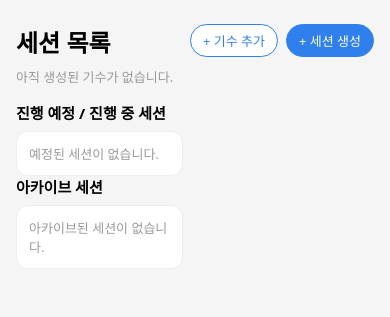
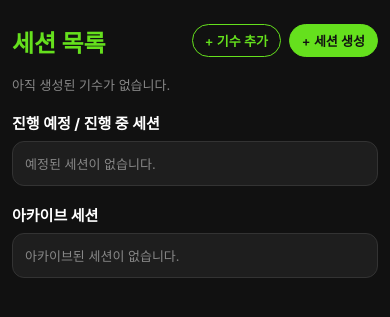
Before and after one commit to Pirogramming-24/hackathon_qteogry, a Django app: page / in a window 390 px wide. Shown: the top 317 px of the page. Run offline with Django 5.2, Linux system fonts and the light colour scheme; the visitor is signed in with stand-in values (Sample User, id 1); data that the repository does not hold is empty.

Commit message:
feat: css파일 추가

```diff
--- /dev/null
+++ b/live_sessions/static/live_sessions/live_sessions_ny.css
@@ -0,0 +1,274 @@
+/* ===========================
+   공통: 전체 다크 레이아웃
+   =========================== */
+body {
+    margin: 0;
+    padding: 0;
+    font-family: 'Pretendard', -apple-system, BlinkMacSystemFont, system-ui, Roboto, sans-serif;
+    background-color: #111111;
+    color: #FFFFFF;
+}
+
+/* 페이지 공통 래퍼 */
+.page-wrapper_ny {
+    max-width: 960px;
+    margin: 0 auto;
+    padding: 32px 16px 48px;
+    box-sizing: border-box;
+}
+
+/* ===========================
+   공통 버튼 스타일
+   =========================== */
+.btn_ny {
+    display: inline-block;
+    border-radius: 999px;
+    border: 1px solid #65E01D;
+    background: #65E01D;
+    color: #111;
+    padding: 8px 14px;
+    font-size: 14px;
+    font-weight: 600;
+    cursor: pointer;
+    text-decoration: none;
+    text-align: center;
+    transition: background-color 0.2s, transform 0.2s, box-shadow 0.2s, color 0.2s, border-color 0.2s;
+}
+
+.btn_ny:hover {
+    background-color: #52C015;
+    border-color: #52C015;
+    transform: translateY(-1px);
+    box-shadow: 0 4px 12px rgba(101, 224, 29, 0.45);
+}
+
+.btn-outline_ny {
+    background: transparent;
+    color: #65E01D;
+}
+
+/* 작은 버튼 (헤더용) */
+.btn-sm_ny {
+    padding: 6px 12px;
+    font-size: 13px;
+}
+
+/* ===========================
+   폼 페이지 (기수 / 세션 생성)
+   =========================== */
+.form-page_ny {
+    max-width: 480px;
+    margin: 40px auto;
+}
+
+.form-card_ny {
+    background: #1E1E1E;
+    border-radius: 16px;
+    padding: 24px 20px 28px;
+    box-shadow: 0 6px 20px rgba(0, 0, 0, 0.6);
+    border: 1px solid #333;
+    box-sizing: border-box;
+}
+
+.form-title_ny {
+    margin: 0 0 16px;
+    font-size: 22px;
+    font-weight: 800;
+    color: #65E01D;
+}
+
+/* 각 필드 블록 */
+.field_ny {
+    margin-bottom: 14px;
+}
+
+/* 라벨 공통 */
+.field_ny label {
+    font-size: 14px;
+    font-weight: 600;
+    display: block;
+    margin-bottom: 6px;
+    color: #CCCCCC;
+}
+
+/* 인풋 / 셀렉트 / 텍스트에어리어 공통 */
+.form-card_ny input,
+.form-card_ny select,
+.form-card_ny textarea {
+    width: 100%;
+    padding: 9px 11px;
+    border-radius: 8px;
+    border: 1px solid #444;
+    font-size: 14px;
+    background-color: #222;
+    color: #FFFFFF;
+    box-sizing: border-box;
+}
+
+.form-card_ny input:focus,
+.form-card_ny select:focus,
+.form-card_ny textarea:focus {
+    outline: none;
+    border-color: #65E01D;
+}
+
+/* 버튼 영역 */
+.form-actions_ny {
+    display: flex;
+    justify-content: space-between;
+    align-items: center;
+    margin-top: 18px;
+}
+
+/* 에러 메시지 (Django form errorlist) */
+.errorlist {
+    color: #FF6B6B;
+    font-size: 13px;
+    margin: 4px 0;
+    padding-left: 16px;
+}
+
+/* ===========================
+   세션 리스트 페이지
+   =========================== */
+
+/* 헤더 영역 */
+.page-header_ny {
+    display: flex;
+    justify-content: space-between;
+    align-items: flex-start;
+    margin-bottom: 16px;
+}
+
+.page-header-left_ny {
+    display: flex;
+    flex-direction: column;
+    gap: 6px;
+}
+
+.page-title_ny {
+    font-size: 24px;
+    font-weight: 800;
+    color: #65E01D;
+}
+
+.page-subtitle_ny {
+    font-size: 13px;
+    color: #AAAAAA;
+}
+
+.admin-actions_ny {
+    display: flex;
+    gap: 8px;
+}
+
+/* 기수 선택 토글 */
+.generation-bar_ny {
+    margin: 8px 0 18px;
+}
+
+.generation-list_ny {
+    display: flex;
+    gap: 8px;
+    flex-wrap: wrap;
+}
+
+.generation-chip_ny {
+    padding: 6px 12px;
+    font-size: 14px;
+    border-radius: 999px;
+    border: 1px solid #444;
+    background: #1E1E1E;
+    cursor: pointer;
+    text-decoration: none;
+    color: #CCCCCC;
+    transition: background-color 0.2s, color 0.2s, border-color 0.2s;
+}
+
+.generation-chip_ny:hover {
+    border-color: #65E01D;
+    color: #FFFFFF;
+}
+
+.generation-chip_ny.active_ny {
+    background: #65E01D;
+    color: #111;
+    border-color: #65E01D;
+}
+
+/* 메인 2단 레이아웃 (진행 / 아카이브) */
+.content-row_ny {
+    display: grid;
+    grid-template-columns: 1fr 1fr;
+    gap: 24px;
+}
+
+.section-title_ny {
+    font-size: 15px;
+    font-weight: 700;
+    margin-bottom: 8px;
+}
+
+/* 세션 카드 */
+.session-card_ny {
+    border-radius: 16px;
+    padding: 12px 16px;
+    background: #1E1E1E;
+    box-shadow: 0 4px 12px rgba(0, 0, 0, 0.6);
+    margin-bottom: 12px;
+    border: 1px solid #333;
+    transition: transform 0.2s, border-color 0.2s, box-shadow 0.2s;
+}
+
+.session-card_ny:hover {
+    transform: translateY(-2px);
+    border-color: #65E01D;
+    box-shadow: 0 6px 16px rgba(101, 224, 29, 0.4);
+}
+
+.session-card_ny .title_ny {
+    font-weight: 700;
+    margin-bottom: 4px;
+    color: #FFFFFF;
+}
+
+.session-card_ny .meta_ny {
+    font-size: 12px;
+    color: #AAAAAA;
+}
+
+.session-link_ny {
+    text-decoration: none;
+    color: inherit;
+    display: block;
+}
+
+/* 비어 있을 때 박스 */
+.empty-box_ny {
+    padding: 12px;
+    border-radius: 12px;
+    background: #1E1E1E;
+    border: 1px solid #333;
+    color: #888888;
+    font-size: 13px;
+}
+
+/* 작은 안내 텍스트 */
+.empty-text_ny {
+    font-size: 13px;
+    color: #888888;
+}
+
+/* ===========================
+   반응형 (태블릿 이하)
+   =========================== */
+@media (max-width: 768px) {
+    .page-wrapper_ny {
+        padding: 24px 12px 32px;
+    }
+
+    .content-row_ny {
+        grid-template-columns: 1fr;
+        gap: 18px;
+    }
+}
--- a/live_sessions/templates/live_sessions/session_list.html
+++ b/live_sessions/templates/live_sessions/session_list.html
@@ -3,149 +3,20 @@
 <head>
   <meta charset="UTF-8" />
   <title>세션 목록</title>
-
-  <style>
-    body {
-      font-family: system-ui, -apple-system, BlinkMacSystemFont;
-      margin: 0;
-      padding: 0;
-      background: #f5f5f5;
-    }
-
-    .page {
-      max-width: 960px;
-      margin: 0 auto;
-      padding: 24px 16px 48px;
-    }
-
-    /* ----- HEADER ----- */
-    .page-header {
-      display: flex;
-      justify-content: space-between;
-      align-items: flex-start;
-      margin-bottom: 8px;
-    }
-
-    .page-header-left {
-      display: flex;
-      flex-direction: column;
-      gap: 4px;
-    }
-
-    .page-title {
-      font-size: 24px;
-      font-weight: 700;
-    }
-
-    .admin-actions {
-      display: flex;
-      gap: 8px;
-    }
-
-    .btn {
-      border-radius: 999px;
-      border: 1px solid #2f80ed;
-      background: #2f80ed;
-      color: #fff;
-      padding: 6px 12px;
-      font-size: 13px;
-      cursor: pointer;
-      text-decoration: none;
-    }
-
-    .btn--outline {
-      background: #fff;
-      color: #2f80ed;
-    }
-
-    /* ----- GENERATION BAR ----- */
-    .generation-bar {
-      margin: 8px 0 16px;
-    }
-
-    .generation-list {
-      display: flex;
-      gap: 8px;
-      flex-wrap: wrap;
-    }
-
-    .generation-chip {
-      padding: 6px 12px;
-      font-size: 14px;
-      border-radius: 999px;
-      border: 1px solid #ddd;
-      background: white;
-      cursor: pointer;
-      text-decoration: none;
-      color: #333;
-    }
-
-    .generation-chip.active {
-      background: #2f80ed;
-      color: #fff;
-      border-color: #2f80ed;
-    }
-
-    /* ----- CONTENT LAYOUT ----- */
-    .content-row {
-      display: grid;
-      grid-template-columns: 1fr 1fr;
-      gap: 24px;
-    }
-
-    .section-title {
-      font-size: 15px;
-      font-weight: 700;
-      margin-bottom: 8px;
-    }
-
-    /* ----- SESSION CARD ----- */
-    .session-card {
-      border-radius: 20px;
-      padding: 12px 16px;
-      background: white;
-      box-shadow: 0 4px 10px rgba(0, 0, 0, 0.05);
-      margin-bottom: 12px;
-    }
-
-    .session-card .title {
-      font-weight: 700;
-      margin-bottom: 4px;
-    }
-
-    .session-card .meta {
-      font-size: 12px;
-      color: #777;
-    }
-
-    .empty-box {
-      padding: 12px;
-      border-radius: 12px;
-      background: white;
-      border: 1px solid #eee;
-      color: #999;
-      font-size: 13px;
-    }
-
-    .session-link {
-      text-decoration: none;
-      color: inherit;
-      display: block;
-    }
-
-  </style>
+  {% load static %}
+  <link rel="stylesheet" href="{% static 'live_sessions/live_sessions_ny.css' %}">
 </head>
 
 <body>
-  <div class="page">
+  <div class="page-wrapper_ny">
 
     <!-- ===== HEADER ===== -->
-    <div class="page-header">
-      <div class="page-header-left">
-        <div class="page-title">세션 목록</div>
+    <div class="page-header_ny">
+      <div class="page-header-left_ny">
+        <div class="page-title_ny">세션 목록</div>
 
         {% if selected_generation %}
-          <div style="font-size: 13px; color: #666;">
+          <div class="page-subtitle_ny">
             현재 선택된 기수:
             <strong>{{ selected_generation.name }}</strong>
           </div>
@@ -153,19 +24,19 @@
       </div>
 
       {% if is_session_owner %}
-      <div class="admin-actions">
-        <a class="btn btn--outline"
+      <div class="admin-actions_ny">
+        <a class="btn_ny btn-outline_ny btn-sm_ny"
            href="{% url 'generation_create' %}">
           + 기수 추가
         </a>
 
         {% if selected_generation %}
-          <a class="btn"
+          <a class="btn_ny btn-sm_ny"
              href="{% url 'session_create' %}?generation={{ selected_generation.id }}">
             + 세션 생성
           </a>
         {% else %}
-          <a class="btn"
+          <a class="btn_ny btn-sm_ny"
              href="{% url 'session_create' %}">
             + 세션 생성
           </a>
@@ -176,20 +47,17 @@
 
 
     <!-- ===== GENERATION TOGGLE ===== -->
-    <div class="generation-bar">
-      <div class="generation-list">
+    <div class="generation-bar_ny">
+      <div class="generation-list_ny">
         {% for gen in generations %}
           <a
             href="{% url 'session_list' %}?generation={{ gen.id }}"
-            class="generation-chip
-              {% if selected_generation and gen.id == selected_generation.id %}
-                active
-              {% endif %}"
+            class="generation-chip_ny {% if selected_generation and gen.id == selected_generation.id %}active_ny{% endif %}"
           >
             {{ gen.name }}
           </a>
         {% empty %}
-          <span style="font-size: 13px; color: #999;">
+          <span class="empty-text_ny">
             아직 생성된 기수가 없습니다.
           </span>
         {% endfor %}
@@ -198,20 +66,20 @@
 
 
     <!-- ===== MAIN CONTENT ===== -->
-    <div class="content-row">
+    <div class="content-row_ny">
 
       <!-- LEFT: ACTIVE -->
       <div>
-        <div class="section-title">
+        <div class="section-title_ny">
           진행 예정 / 진행 중 세션
         </div>
 
         {% if active_sessions %}
           {% for s in active_sessions %}
-            <a href="/questions/?session={{ s.id }}" class="session-link">
-              <div class="session-card">
-                <div class="title">{{ s.title }}</div>
-                <div class="meta">
+            <a href="/questions/?session={{ s.id }}" class="session-link_ny">
+              <div class="session-card_ny">
+                <div class="title_ny">{{ s.title }}</div>
+                <div class="meta_ny">
                   {{ s.start_at|date:"Y-m-d H:i" }} ~ {{ s.end_at|date:"H:i" }}
                   {% if s.created_by %}
                     · 세션자: {{ s.created_by.username }}
@@ -221,30 +89,30 @@
             </a>
           {% endfor %}
         {% else %}
-          <div class="empty-box">
+          <div class="empty-box_ny">
             예정된 세션이 없습니다.
           </div>
         {% endif %}
-
+      </div>
 
 
       <!-- RIGHT: ARCHIVE -->
       <div>
-        <div class="section-title">
+        <div class="section-title_ny">
           아카이브 세션
         </div>
 
         {% if archived_sessions %}
           {% for s in archived_sessions %}
-            <div class="session-card">
-              <div class="title">{{ s.title }}</div>
-              <div class="meta">
-                {{ s.scheduled_at|date:"Y-m-d H:i" }}
+            <div class="session-card_ny">
+              <div class="title_ny">{{ s.title }}</div>
+              <div class="meta_ny">
+                {{ s.start_at|date:"Y-m-d H:i" }} ~ {{ s.end_at|date:"H:i" }}
               </div>
             </div>
           {% endfor %}
         {% else %}
-          <div class="empty-box">
+          <div class="empty-box_ny">
             아카이브된 세션이 없습니다.
           </div>
         {% endif %}
```
Also changed, not shown: live_sessions/templates/live_sessions/generation_form.html (+17 -22 lines), live_sessions/templates/live_sessions/session_form.html (+17 -25 lines), live_sessions/migrations/0001_initial.py, live_sessions/migrations/0002_alter_livesession_id_alter_livesessionmember_id.py (deleted).
